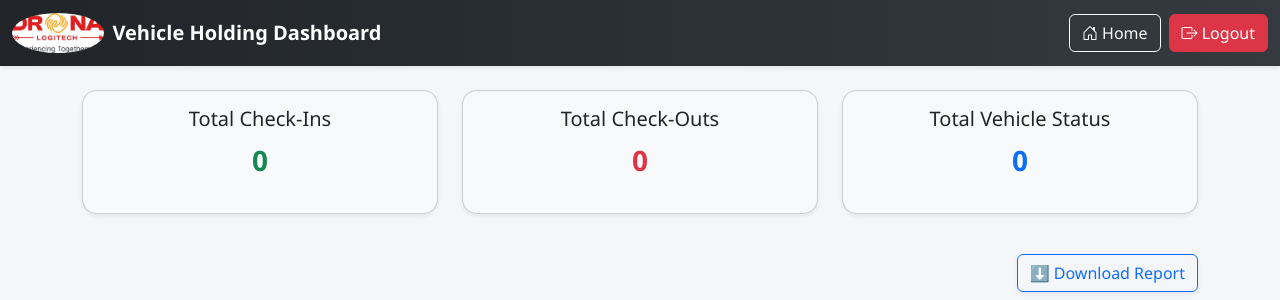
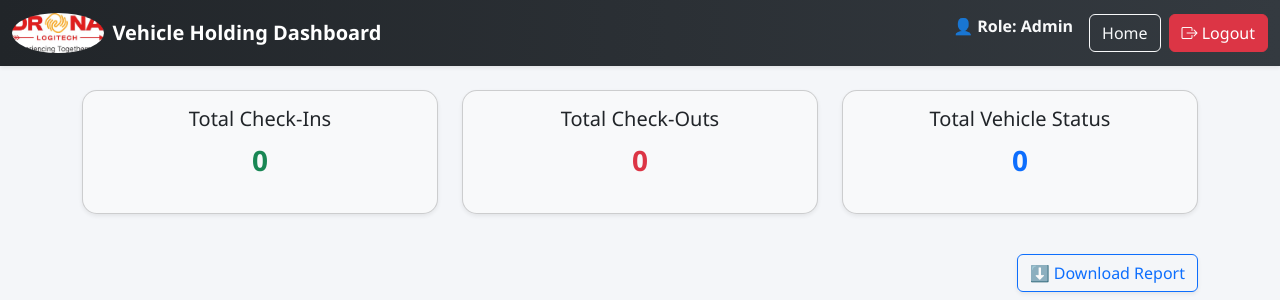
Before and after one commit to ashish86git/vhs, a Flask app: page /index in a window 1280 px wide. Shown: the top 300 px of the page. Run offline with Flask 3, Linux system fonts and the light colour scheme; the visitor is signed in with stand-in values (Sample User, id 1).

Commit message:
Add files via upload

```diff
--- a/templates/index.html
+++ b/templates/index.html
@@ -6,31 +6,19 @@
   <link href="https://cdn.jsdelivr.net/npm/bootstrap@5.3.0/dist/css/bootstrap.min.css" rel="stylesheet">
   <link rel="stylesheet" href="https://cdn.jsdelivr.net/npm/bootstrap-icons@1.11.1/font/bootstrap-icons.css">
   <style>
-    body {
-      background-color: #f4f6f9;
-      font-family: 'Segoe UI', Tahoma, Geneva, Verdana, sans-serif;
-    }
-    .navbar {
-      background: linear-gradient(90deg, #212529, #343a40);
-    }
+    body { background-color: #f4f6f9; font-family: 'Segoe UI', Tahoma, Geneva, Verdana, sans-serif; }
+    .navbar { background: linear-gradient(90deg, #212529, #343a40); }
     .navbar-brand img { height: 40px; }
     .navbar a.btn:hover { transform: scale(1.05); }
     .card { border-radius: 15px; transition: transform 0.2s, box-shadow 0.2s; }
     .card:hover { transform: translateY(-4px); box-shadow: 0 6px 18px rgba(0,0,0,0.15); }
-    .form-section {
-      background: #ffffff;
-      border-radius: 15px;
-      padding: 25px;
-      box-shadow: 0 6px 18px rgba(0,0,0,0.1);
-      margin-bottom: 30px;
-    }
+    .form-section { background: #ffffff; border-radius: 15px; padding: 25px; box-shadow: 0 6px 18px rgba(0,0,0,0.1); margin-bottom: 30px; }
     .table { border-radius: 10px; overflow: hidden; }
     .table-hover tbody tr:hover { background-color: #f1f5ff; }
-    footer {
-      background: #212529; color: #ddd; padding: 20px 0; margin-top: 40px;
-    }
+    footer { background: #212529; color: #ddd; padding: 20px 0; margin-top: 40px; }
     footer a { color: #ddd; margin: 0 10px; font-size: 1.4rem; transition: color 0.2s; }
     footer a:hover { color: #0d6efd; }
+    .disabled-btn { pointer-events: none; opacity: 0.6; }
   </style>
 </head>
 <body>
@@ -43,9 +31,11 @@
       Vehicle Holding Dashboard
     </a>
     <div class="ms-auto d-flex">
-      <a href="{{ url_for('home') }}" class="btn btn-outline-light me-2">
-        <i class="bi bi-house-door"></i> Home
+      <span class="text-light me-3 fw-semibold">👤 Role: {{ role|capitalize }}</span>
+      <a href="http://www.dronalogitech.com/" class="btn btn-outline-light me-2" target="_blank">
+          Home
       </a>
+
       <a href="{{ url_for('logout') }}" class="btn btn-danger">
         <i class="bi bi-box-arrow-right"></i> Logout
       </a>
@@ -104,8 +94,8 @@
     </div>
   </div>
 
-
-  <!-- Vehicle Check-In Form -->
+  <!-- ✅ Vehicle Check-In Form (Viewer role me hide) -->
+  {% if role != 'viewer' %}
   <div class="form-section">
     <h3 class="mb-3 text-success"><i class="bi bi-plus-circle me-2"></i> New Check-In</h3>
     <form method="POST" action="{{ url_for('checkin') }}" class="row g-3">
@@ -138,8 +128,6 @@
       <div class="col-md-4">
         <input type="text" name="lr_number" class="form-control" placeholder="LR Number">
       </div>
-
-      <!-- ✅ Contact Number Field with Icon & Validation -->
       <div class="col-md-4">
         <div class="input-group">
           <span class="input-group-text"><i class="bi bi-telephone-fill text-success"></i></span>
@@ -149,7 +137,6 @@
         </div>
         <small class="text-muted">Enter 10-digit mobile number only</small>
       </div>
-
       <div class="col-md-4">
         <input type="text" name="remarks" class="form-control" placeholder="Remarks">
       </div>
@@ -158,6 +145,7 @@
       </div>
     </form>
   </div>
+  {% endif %}
 
   <!-- Filters -->
   <div class="card p-3 shadow-sm mb-3">
@@ -222,7 +210,11 @@
           <td>{{ v.check_out }}</td>
           <td>
             {% if v.status == 'IN' %}
-              <a href="{{ url_for('checkout', vid=v.id) }}" class="btn btn-sm btn-danger">Check-Out</a>
+              {% if role == 'viewer' %}
+                <button class="btn btn-sm btn-secondary disabled-btn">Check-Out</button>
+              {% else %}
+                <a href="{{ url_for('checkout', vid=v.id) }}" class="btn btn-sm btn-danger">Check-Out</a>
+              {% endif %}
             {% endif %}
           </td>
         </tr>
@@ -266,7 +258,6 @@
       row.style.display = matches ? "" : "none";
     });
   }
-
   document.querySelectorAll("#filterReg, #filterTransporter, #filterSupplier, #filterLoadUnload, #filterStatus")
     .forEach(input => input.addEventListener("input", filterTable));
 </script>
```
